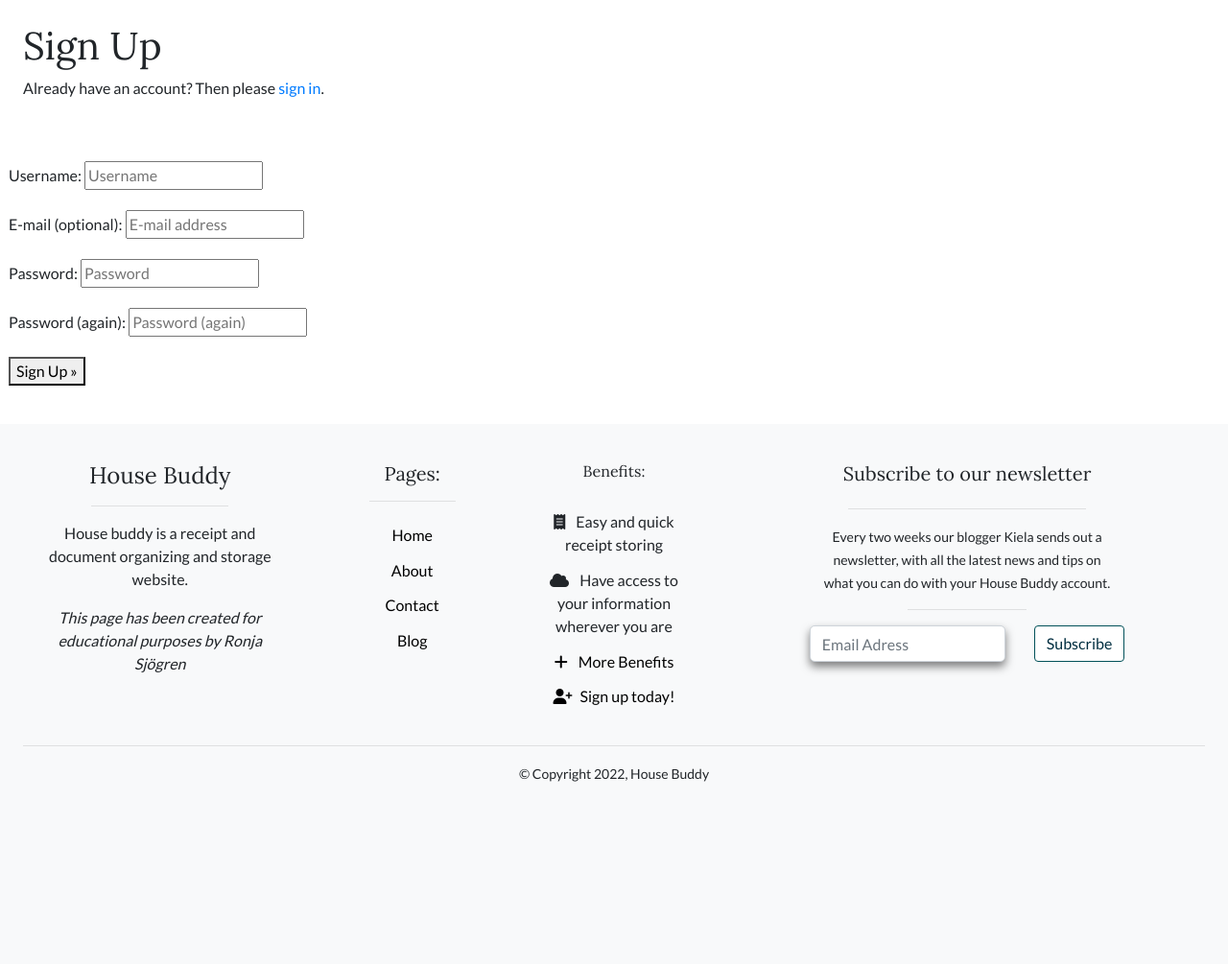
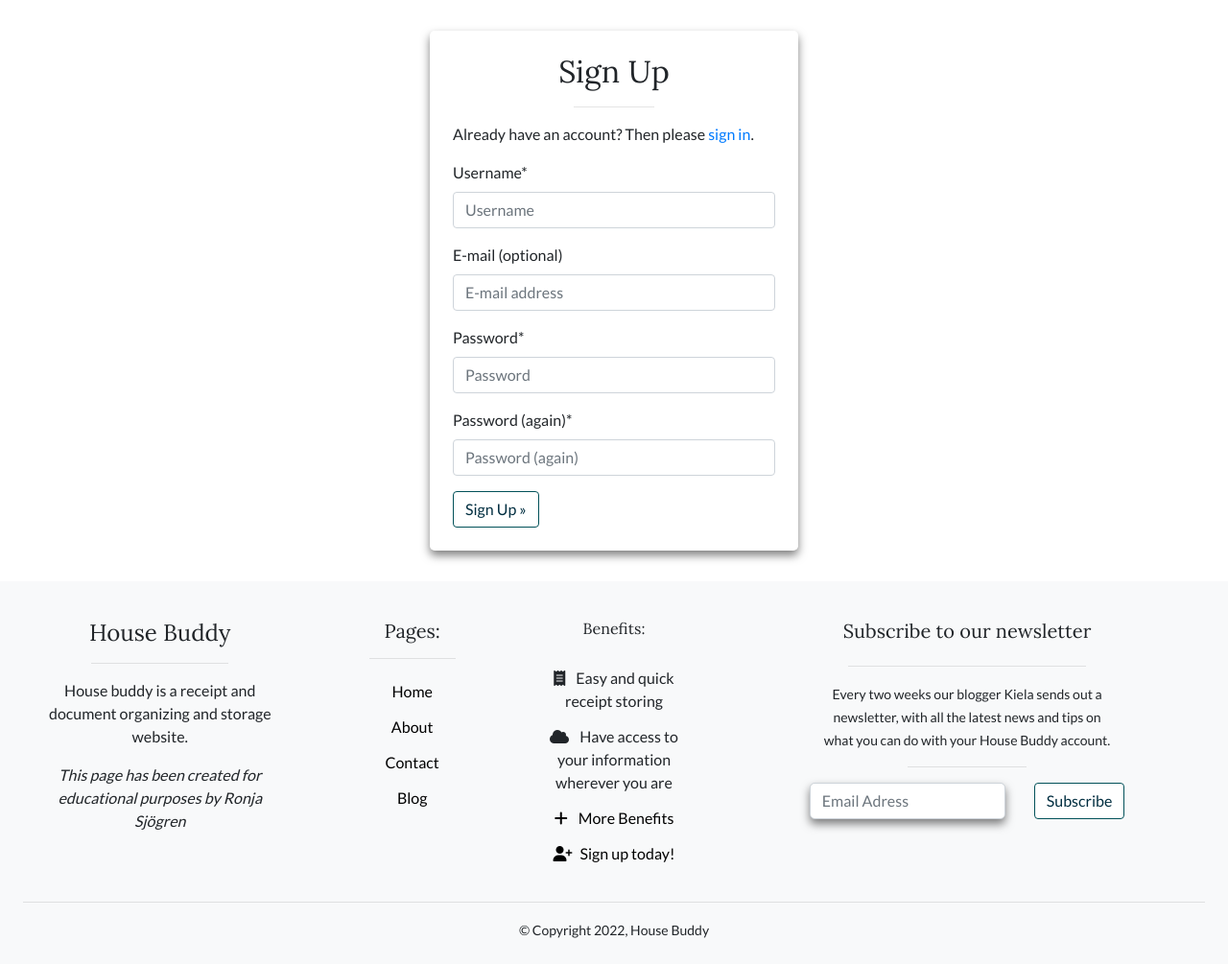
Before and after one commit to Ajn0r/house-buddy, a Django app: page /accounts/signup/ in a window 1280 px wide. Shown: the part 176-1181 px from the top of the page at 96% size. Before the commit the page ends 991 px from the top, so only its background shows below. Run offline with Django 3.2, Linux system fonts and the light colour scheme; some libraries are stand-ins or nearby versions.

Commit message:
style login, signup and logout page

```diff
--- a/static/css/style.css
+++ b/static/css/style.css
@@ -83,8 +83,10 @@ body, span {
 a:hover {
     text-decoration: none;
 }
-
-
+/* -------------------- Django allauth templates ---------------------*/
+.auth-box {
+    max-width: 25rem;
+}
 /* ----------------------- Buttons ----------------------- */
 .btn-primary {
     border-color: var(--dark-teal);
--- a/templates/account/signup.html
+++ b/templates/account/signup.html
@@ -1,30 +1,34 @@
 {% extends "base.html" %}
+{% load crispy_forms_tags %}
 {% load i18n %}
-
-
 
 {% block head_title %}{% trans "Signup" %}{% endblock %}
 
 {% block content %}
-<div class="continer">
-  <div class="row p-4">
+<div class="continer auth-box mx-auto m-4 p-2">
+  <div class="box p-4">
+    <div class="row">
       <div class="col-12">
-      <h1>{% trans "Sign Up" %}</h1>
+        <h2 class="text-center">{% trans "Sign Up" %}</h2>
+        <hr class="w-25">
       </div>
       <div class="col-12">
         <p>{% blocktrans %}Already have an account? Then please <a href="{{ login_url }}">sign in</a>.{% endblocktrans %}
         </p>
       </div>
     </div>
-  <div class="row p-4">
-    <form class="signup form-group" id="signup_form" method="post" action="{% url 'account_signup' %}">
+    <div class="row">
+      <div class="col-12">
+        <form class="signup" id="signup_form" method="post" action="{% url 'account_signup' %}">
           {% csrf_token %}
-      {{ form.as_p }}
+          {{ form|crispy }}
           {% if redirect_field_value %}
           <input type="hidden" name="{{ redirect_field_name }}" value="{{ redirect_field_value }}" />
           {% endif %}
-      <button type="submit">{% trans "Sign Up" %} &raquo;</button>
+          <button type="submit" class="btn btn-primary">{% trans "Sign Up" %} &raquo;</button>
         </form>
       </div>
     </div>
+  </div>
+</div>
 {% endblock %}
--- a/templates/base.html
+++ b/templates/base.html
@@ -81,7 +81,7 @@
     </nav>
     {% for message in messages %}
     <div class="conatiner-fluid p-0">
-        <div class="alert {{ message.tags }} alert-dismissible" role="alert">
+        <div class="alert {{ message.tags }} alert-dismissible mb-0" role="alert">
             <button type="button" class="close" data-dismiss="alert" aria-label="Close">
                 <span aria-hidden="True">&times;</span>
             </button>
```
Also changed, not shown: templates/account/login.html (+25 -8 lines), templates/account/logout.html (+14 -5 lines). Lines whose indentation alone changed are shown as unchanged.
